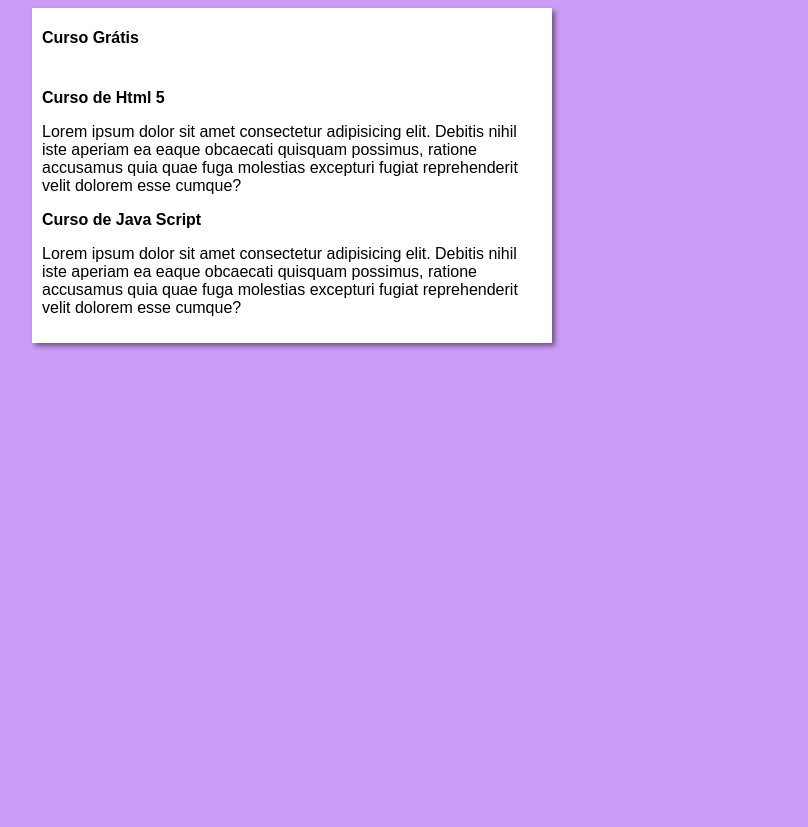
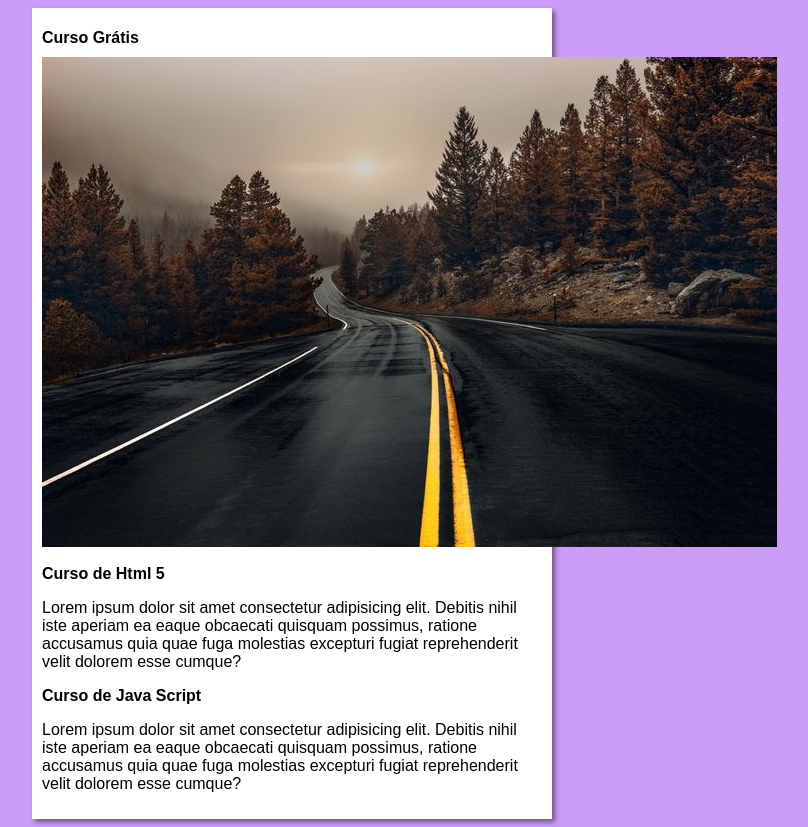
Before and after one commit to RaphaelMarchette/ProjetoSite, a plain HTML site: page index.html in a window 1280 px wide. Shown: the whole page, without its empty margins (348-1156 px from the left). Before the commit the page ends 800 px from the top, so only its background shows below. Drawn offline with Linux system fonts and the light colour scheme.

Commit message:
Update index.html

```diff
--- a/index.html
+++ b/index.html
@@ -11,7 +11,7 @@
     <main>
         <header>
             <h1>Curso Grátis</h1>
-            <img src=""
+            <img src="imagens/rua.jpg" alt="Curso em Video">
         </header>
         <article>
             <h2>Curso de Html 5</h2>
```
